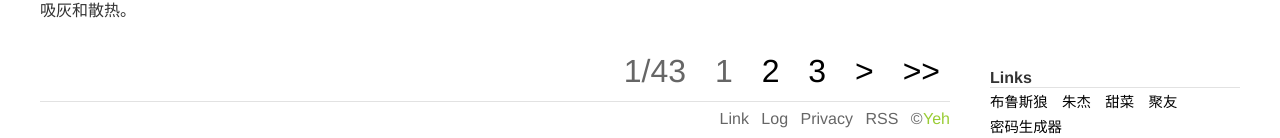
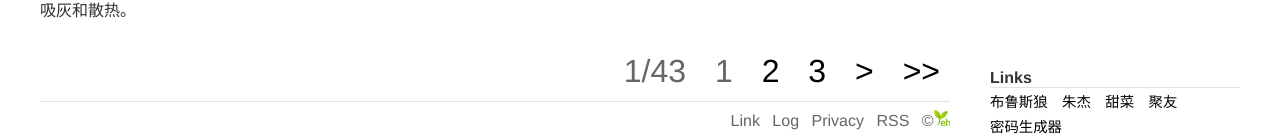
Before and after one commit to yeeh/blog.yeeh.org, a Jekyll site: the page built from index.html, in a window 1280 px wide and 900 px high, scrolled down 5221 px. Shown: the part 762-900 px from the top of the window. Built offline with Jekyll 4.4.1, drawn with Linux system fonts in a browser that asks for light colours; the list of posts is cut into pages by our own code.

Commit message:
Update copyright.html

```diff
--- a/_includes/footer.html
+++ b/_includes/footer.html
@@ -4,5 +4,5 @@
     <a href="{{ site.baseurl }}/about/privacy.html" title="Privacy">Privacy</a>
     <a href="{{ site.baseurl }}/rss.xml" title="RSS" target="_blank" rel="feed">RSS</a>
     &copy;
-    <a href="{{ site.urlyeh }}" title="Yeh" target="_blank" rel="author" class="yeh">Yeh</a>
+    <a href="{{ site.urlyeh }}" title="Yeh" target="_blank" rel="author" class="yeh"><img alt="Yeh" src="/favicon.ico" /></a>
 </footer>
```
